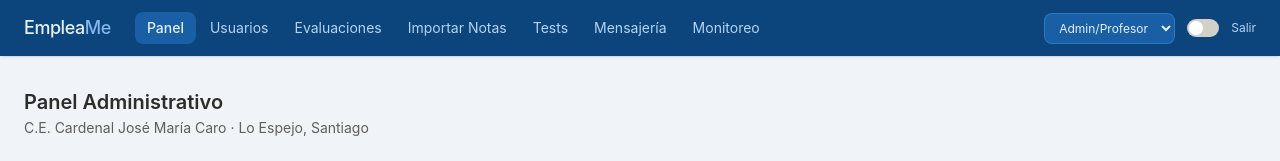
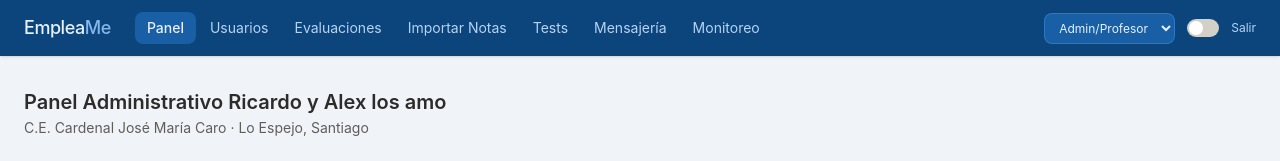
Before and after one commit to alexnavarro21/EmpleaMe, a React (Vite) app: page /admin/panel in a window 1280 px wide. Shown: the top 161 px of the page. Built offline with nearby package versions, Linux system fonts and the light colour scheme.

Commit message:
feat: editar titulo panel admin prueba

```diff
--- a/src/pages/admin/Panel.jsx
+++ b/src/pages/admin/Panel.jsx
@@ -37,7 +37,7 @@ export default function AdminPanel() {
   return (
     <div>
       <PageHeader
-        title="Panel Administrativo"
+        title="Panel Administrativo Ricardo y Alex los amo"
         subtitle="C.E. Cardenal José María Caro · Lo Espejo, Santiago"
       />
 
```
